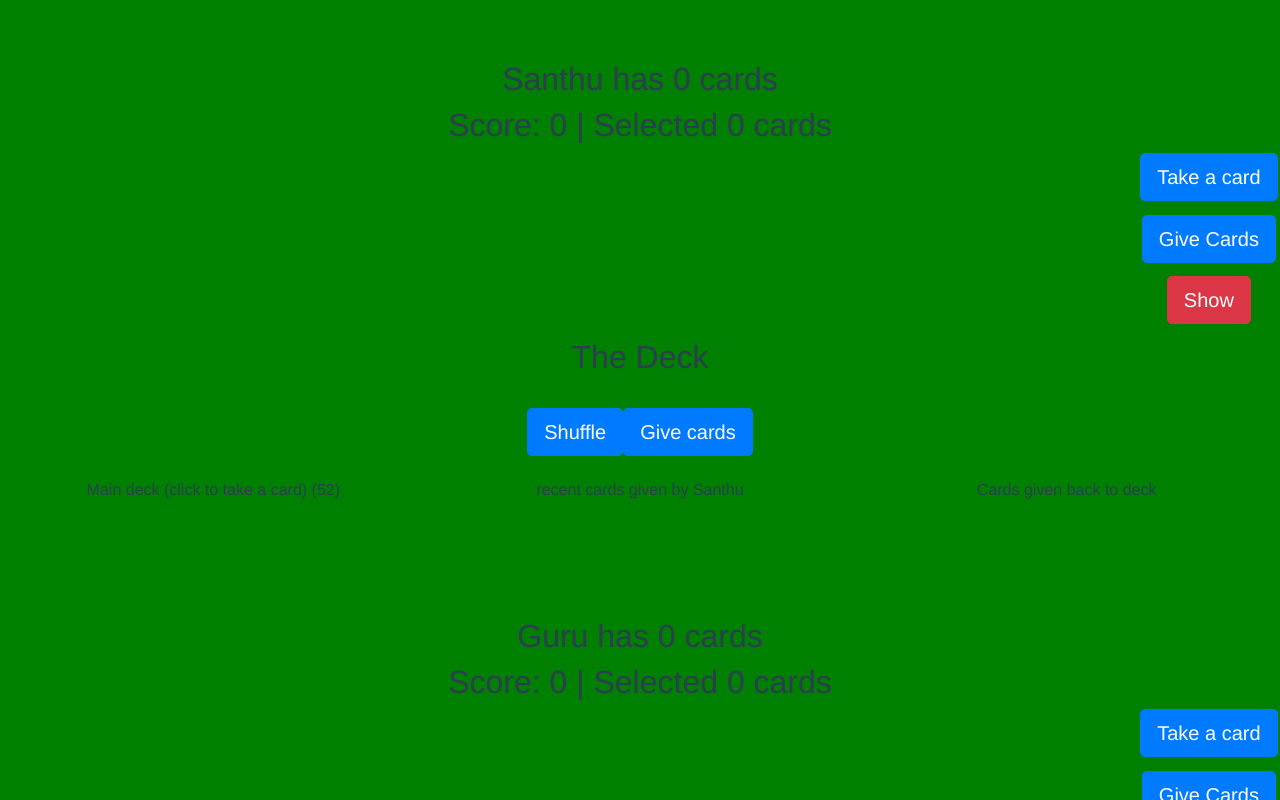
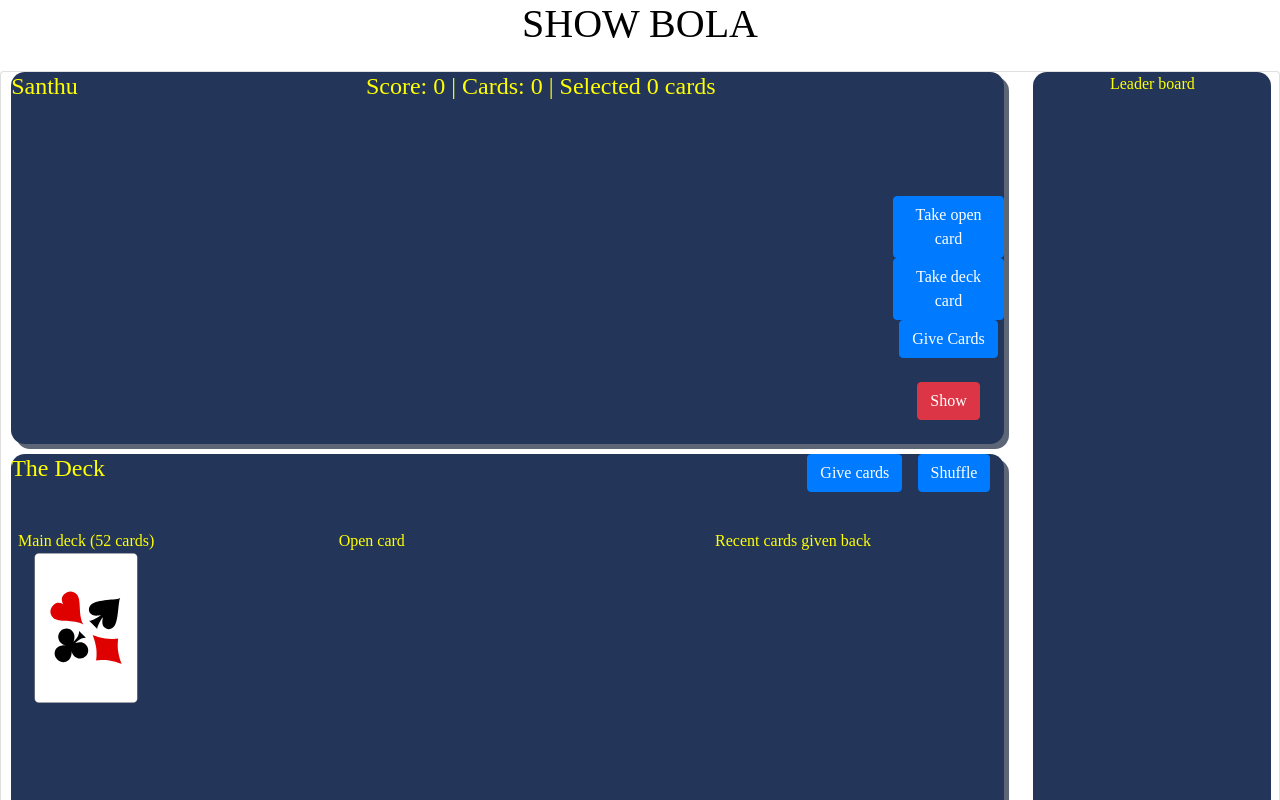
Before and after one commit to akshayreddy/show-bola, a Vue app in the folder vue/: page / in a window 1280 px wide. Shown: the top 800 px of the page. Built offline with nearby package versions, Linux system fonts and the light colour scheme.

Commit message:
UX updates

```diff
--- a/vue/public/css/app.css
+++ b/vue/public/css/app.css
@@ -1,24 +1,72 @@
 
 body{
-  background: green;
+  background: white;
   font-family: cursive;
+  color: yellow;
+}
+
+.main{
+  display: grid;
+  grid-template-rows: 1fr 16fr;
+}
+
+#app{
+  display: grid;
+  grid-template-columns: 4fr 1fr;
+  grid-column-gap: 12px;
+  -webkit-font-smoothing: antialiased;
+  -moz-osx-font-smoothing: grayscale;
 }
 
 .arena{
   display: grid;
-  grid-template-rows: 0fr 1fr 0fr;
+  grid-template-rows: 1fr 1fr 1fr;
+  width: 98%;
+  justify-self: center;
+  grid-row-gap: 10px;
 }
+
+.notification{
+  background: #233659;
+  border-radius: 14px;
+}
+
+.leaderBoard{
+  background: #233659;
+  border-radius: 14px;
+  width: 94%;
+  justify-self: center;
+  text-align: center;
+}
+
 .cardLayout{
   display: grid;
   grid-template-rows: 1fr 2fr;
+  background: #233659;
+  border-radius: 14px;
+  text-align: center;
+  box-shadow: 5px 5px #5d6677;
 }
 
-.deckTitle{
+.deckHeader{
+  display: grid;
+  grid-template-columns: 4fr 1fr;
   text-align: center;
 }
 
+.cardTitle{
+  text-align: left;
+}
+
 .deckAction{
+  display: grid;
+  grid-template-columns: 1fr 1fr;
   text-align: center;
+}
+
+.cardLayout .item_1{
+  display: grid;
+  grid-template-columns: 1fr 16fr;
 }
 
 .cardLayout .item_2{
@@ -33,17 +81,21 @@ body{
 
 .playerActions{
   display: grid;
-  grid-template-rows: 1fr 1fr 1fr;
+  grid-template-rows: 1fr 1fr 1fr 1fr;
 }
 
 .deck{
   display: grid;
-  grid-template-rows: 1fr 1fr 2fr;
+  grid-template-rows: 1fr 4fr;
+  background: #233659;
+  border-radius: 14px;
+  text-align: center;
+  box-shadow: 5px 5px #5d6677;
 }
 
 .deckTable{
   display: grid;
-  grid-template-columns: 1fr 1fr 1fr;
+  grid-template-columns: 1fr 3fr 3fr;
 }
 
 .cardRed{
@@ -52,14 +104,15 @@ body{
 
 .header{
   text-align: center;
+  color: black;
 }
 
-.cardsBackToDeck, .recentCards{
+.cardsBackToDeck{
   display: grid,
   grid-template-rows: 1fr 1fr;
 }
 
-.cardsBackToDeck .item_2, .recentCards .item_2{
+.cardsBackToDeck .item_2{
   display: grid,
   grid-template-columns: 1fr 1fr 1fr 1fr 1fr;
 }
--- a/vue/public/index.html
+++ b/vue/public/index.html
@@ -13,12 +13,14 @@
     <noscript>
       <strong>We're sorry but <%= htmlWebpackPlugin.options.title %> doesn't work properly without JavaScript enabled. Please enable it to continue.</strong>
     </noscript>
-    <div id="app"></div>
+    <div class="main">
+      <div class="header">
+        <h1>
+          SHOW BOLA
+        </h1>
+      </div>
+      <div id="app"></div>
+    </div>
     <!-- built files will be auto injected -->
-        <div>
-          <h1 class="header">
-            SHOW BOLA
-          </h1>
-        </div>
   </body>
 </html>
--- a/vue/src/App.vue
+++ b/vue/src/App.vue
@@ -1,61 +1,77 @@
 <template>
-  <div id="app">
+  <div id="app" class="card">
     <div class="arena">
       <div class="cardLayout">
         <div class="item_1">
-          <h2>{{playerA.name}} has {{playerA.cards.length}} cards</h2>
-          <h2>Score: {{playerA.rank}} | Selected {{playerA.selectedCards.length}} cards</h2>
+          <div>
+            <h4>{{playerA.name}}</h4>
+          </div>
+          <div>
+            <h4>Score: {{playerA.rank}} | Cards: {{playerA.cards.length}} | Selected {{playerA.selectedCards.length}} cards</h4>
+          </div>
         </div>
         <div class="item_2">
           <div class="playerCards">
             <div v-for="card in playerA.cards" :key="card.name" :card="card"
             @click="cardSelect(card, playerA)"
             v-bind:class="[card.color === 'red' ? 'cardRed' : '']">
-                <!-- <h5>{{card.name}}</h5> -->
                 <img width="150px" height="150px" viewBox="0 0 150 150" :src="'./media/svg/' + card.value + '_of_'+ card.suit + 's.svg'">
             </div>
           </div>
           <div class="playerActions">
             <div>
-              <button type="button" class="btn btn-lg btn-primary" @click="takeCard(playerA)">Take a card</button>
+              <button type="button" class="btn btn-primary" @click="takeOpenCard(playerB)">Take open card</button>
             </div>
             <div>
-              <button type="button" class="btn btn-lg btn-primary" @click="giveCard(playerA)">Give Cards</button>
+              <button type="button" class="btn btn-primary" @click="takeCard(playerA)">Take deck card</button>
             </div>
             <div>
-              <button type="button" class="btn btn-lg btn-danger" @click="show()">Show</button>
+              <button type="button" class="btn btn-primary" @click="giveCard(playerA)">Give Cards</button>
+            </div>
+            <div>
+              <button type="button" class="btn btn-danger" @click="show()">Show</button>
             </div>
           </div>
         </div>
       </div>
       <div class="deck">
-        <div class="deckTitle">
-          <h2>The Deck</h2>
-        </div>
-        <div class="deckAction">
-          <button type="button" class="btn btn-lg btn-primary" @click="shuffle">Shuffle</button>
-          <button type="button" class="btn btn-lg btn-primary" @click="giveCards">Give cards</button>
+        <div class="deckHeader">
+          <div class="cardTitle">
+            <h4>The Deck</h4>
+          </div>
+          <div class="deckAction">
+            <div>
+              <button type="button" class="btn btn-primary" v-if="shouldGiveCards" @click="giveCards">Give cards</button>
+            </div>
+            <div>
+              <button type="button" class="btn btn-primary" @click="shuffle">Shuffle</button>
+            </div>
+          </div>
         </div>
         <div class="deckTable">
           <div class="mainDeck">
             <div>
-              <span>Main deck (click to take a card) ({{standardDeck.deck.length}})</span>
+              <span>Main deck ({{standardDeck.deck.length}} cards)</span>
             </div>
             <div>
-<!--               <img width="150px" height="150px" viewBox="0 0 150 150" src="./media/svg/red_joker.svg"> -->
+              <img width="150px" height="150px" viewBox="0 0 150 150" :src="'./media/svg/deck_card.svg'">
             </div>
           </div>
-          <div class="recentCards">
+          <div class="cardsByOpponent">
             <div class="item_1">
-              <span>recent cards given by Santhu</span>
+              <span>Open card <span v-if="openCardSelected">selected</span></span>
             </div>
             <div class="item_2">
-<!--               <img width="150px" height="150px" viewBox="0 0 150 150" src="./media/svg/red_joker.svg"> -->
+            <div v-for="card in openCards" :key="card.name" :card="card"
+            @click="selectOpenCard"
+            v-bind:class="[card.color === 'red' ? 'cardRed' : '']">
+                <img width="150px" height="150px" viewBox="0 0 150 150" :src="'./media/svg/' + card.value + '_of_'+ card.suit + 's.svg'">
+            </div>
             </div>
           </div>
           <div class="cardsBackToDeck">
             <div class="item_1">
-              <span>Cards given back to deck</span>
+              <span>Recent cards given back</span>
             </div>
             <div class="item_2">
               <div v-for="card in standardDeck.cardsGivenBack" :key="card.name"
@@ -69,8 +85,12 @@
       </div>
       <div class="cardLayout">
         <div class="item_1">
-          <h2>{{playerB.name}} has {{playerB.cards.length}} cards</h2>
-          <h2>Score: {{playerB.rank}} | Selected {{playerB.selectedCards.length}} cards</h2>
+          <div class="cardTitle">
+            <h4>{{playerB.name}}</h4>
+          </div>
+          <div>
+            <h4>Score: {{playerB.rank}} | cards: {{playerB.cards.length}} | Selected {{playerB.selectedCards.length}} cards</h4>
+          </div>
         </div>
         <div class="item_2">
           <div class="playerCards">
@@ -82,17 +102,23 @@
           </div>
           <div class="playerActions">
             <div>
-              <button type="button" class="btn btn-lg btn-primary" @click="takeCard(playerB)">Take a card</button>
+              <button type="button" class="btn btn-primary" @click="takeOpenCard(playerB)">Take open card</button>
             </div>
             <div>
-              <button type="button" class="btn btn-lg btn-primary" @click="giveCard(playerB)">Give Cards</button>
+              <button type="button" class="btn btn-primary" @click="takeCard(playerB)">Take deck card</button>
             </div>
             <div>
-              <button type="button" class="btn btn-lg btn-danger" @click="show()">Show</button>
+              <button type="button" class="btn btn-primary" @click="giveCard(playerB)">Give Cards</button>
+            </div>
+            <div>
+              <button type="button" class="btn btn-danger" @click="show()">Show</button>
             </div>
           </div>
         </div>
       </div>
+    </div>
+    <div class="leaderBoard">
+      <span>Leader board</span>
     </div>
   </div>
 </template>
@@ -129,6 +155,10 @@ export default {
       playerB: playerB,
       cardSelectedByPlayerA: playerA.selectedCards,
       cardSelectedByPlayerB: playerA.selectedCards,
+      shouldGiveCards: true,
+      openCards: [],
+      currentPlayer: playerA,
+      openCardSelected: false,
     };
   },
   methods: {
@@ -143,6 +173,16 @@ export default {
         }
         playerA.rankCount();
         playerB.rankCount();
+        this.openCards.push(standardDeck.deck.pop());
+        this.shouldGiveCards = false;
+      },
+      selectOpenCard(card){
+        this.openCardSelected = card;
+      },
+      takeOpenCard(){
+        if(this.openCards > 1){
+          console.log('')
+        }
       },
       groupByColor(){
 
@@ -180,14 +220,3 @@ export default {
     }
 }
 </script>
-
-<style>
-#app {
-  font-family: Avenir, Helvetica, Arial, sans-serif;
-  -webkit-font-smoothing: antialiased;
-  -moz-osx-font-smoothing: grayscale;
-  text-align: center;
-  color: #2c3e50;
-  margin-top: 60px;
-}
-</style>
```
Also changed, not shown: vue/public/media/svg/deck_card.svg (added), 1 other file (tests, documents, lock files or other folders).
